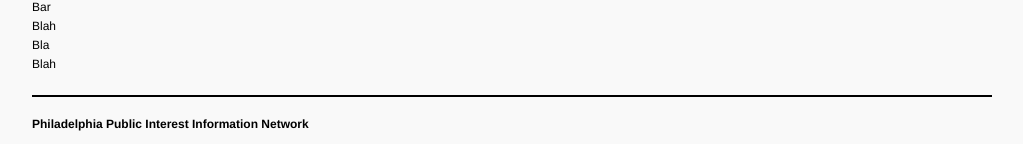
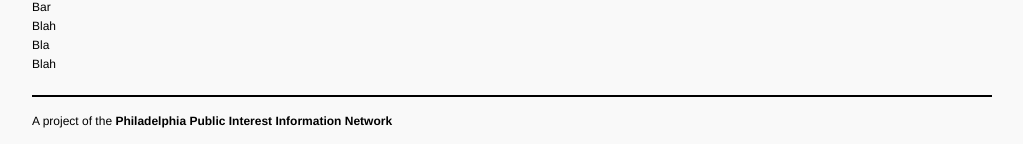
Before and after one commit to AxisPhilly/lobbying.ph-django, a Django app: page / in a window 1280 px wide. Shown: the part 875-1019 px from the top of the page, without its empty margins (128-1151 px from the left). Run offline with Django 3.2, Linux system fonts and the light colour scheme; data that the repository does not hold is empty.

Commit message:
Copy update

```diff
--- a/templates/base.html
+++ b/templates/base.html
@@ -45,7 +45,7 @@
     </section>
     <footer>
       <div id="footer" class="column">
-        <h3><a href="http://www.ppiin.org">Philadelphia Public Interest Information Network</a></h3>
+        A project of the <a href="http://www.ppiin.org">Philadelphia Public Interest Information Network</a>
       </div>
       <div class="column">
       </div>
```
